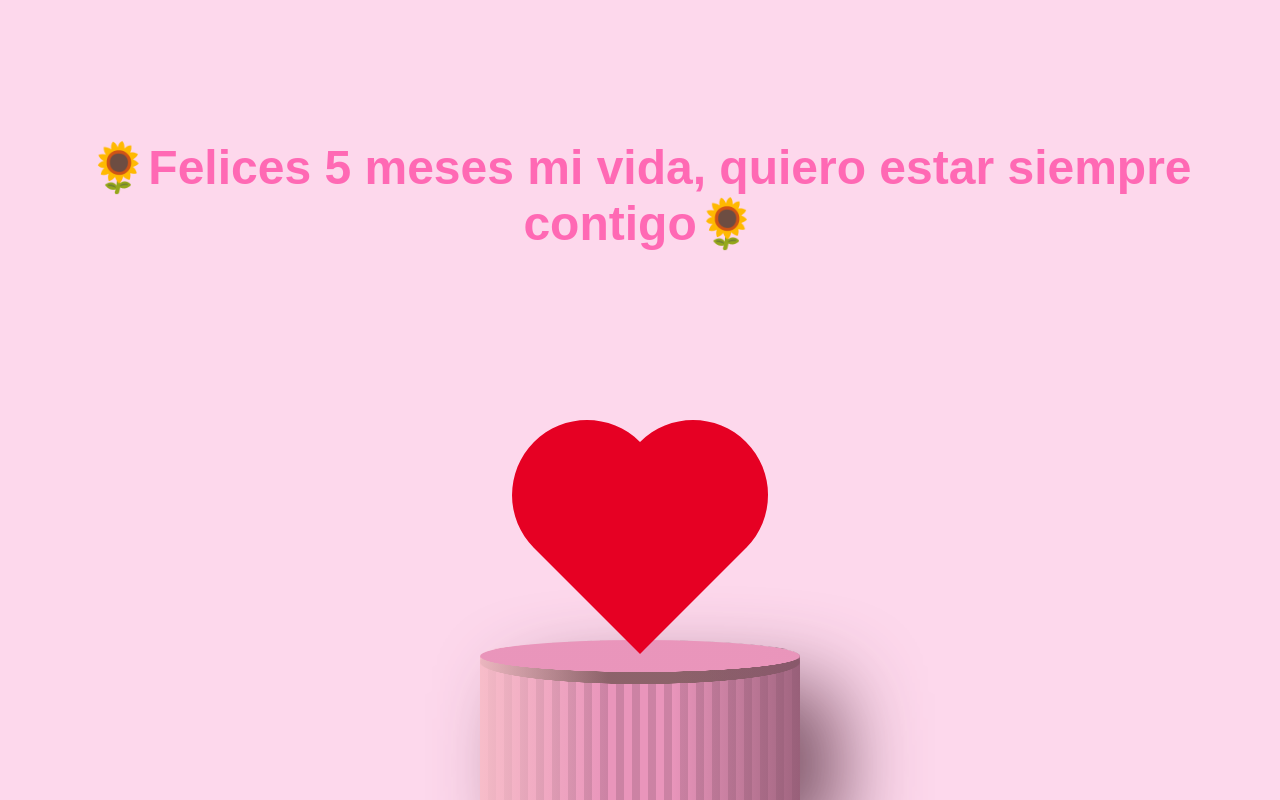
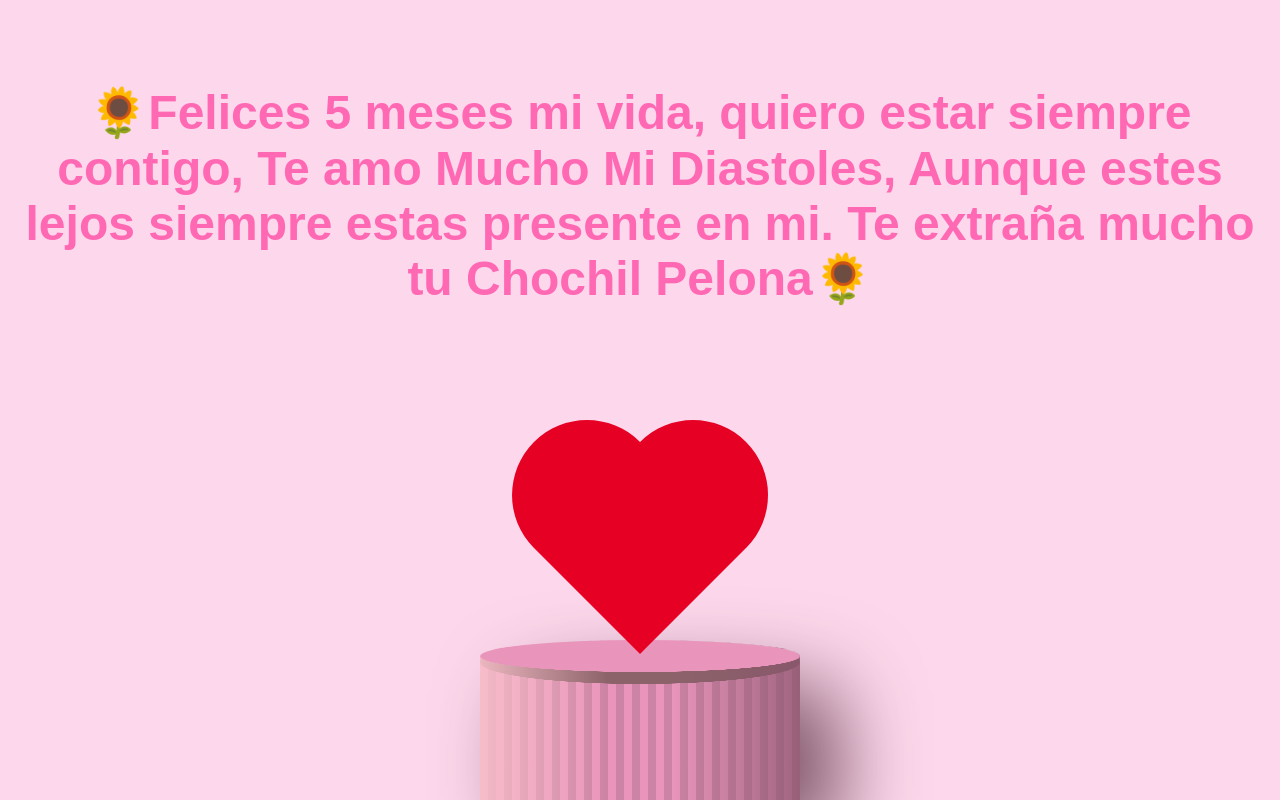
Before and after one commit to Jafetinjo/web, a plain HTML site: page index.html in a window 1280 px wide. Shown: the top 800 px of the page. Drawn offline with Linux system fonts and the light colour scheme.

Commit message:
Update index.html

```diff
--- a/index.html
+++ b/index.html
@@ -6,7 +6,7 @@
   <link rel="stylesheet" href="./style.css">
 </head>
 <body>
-<h1>🌻Felices 5 meses mi vida, quiero estar siempre contigo🌻</h1>
+<h1>🌻Felices 5 meses mi vida, quiero estar siempre contigo, Te amo Mucho Mi Diastoles, Aunque estes lejos siempre estas presente en mi. Te extraña mucho tu Chochil Pelona🌻</h1>
 <div class="display">
   <svg viewBox="0 0 100 92">
     <path d="M8.57864 8.57864C20.0168 -2.85955 38.5618 -2.85955 50 8.57864C61.4382 -2.85955 79.9832 -2.85955 91.4214 8.57864C102.86 20.0168 102.86 38.5618 91.4214 50C91.4162 50.0052 91.411 50.0104 91.4058 50.0156L50 91.4213L8.59924 50.0206C8.59237 50.0137 8.58551 50.0069 8.57864 50C-2.85955 38.5618 -2.85955 20.0168 8.57864 8.57864Z" fill="currentcolor"/>
```
